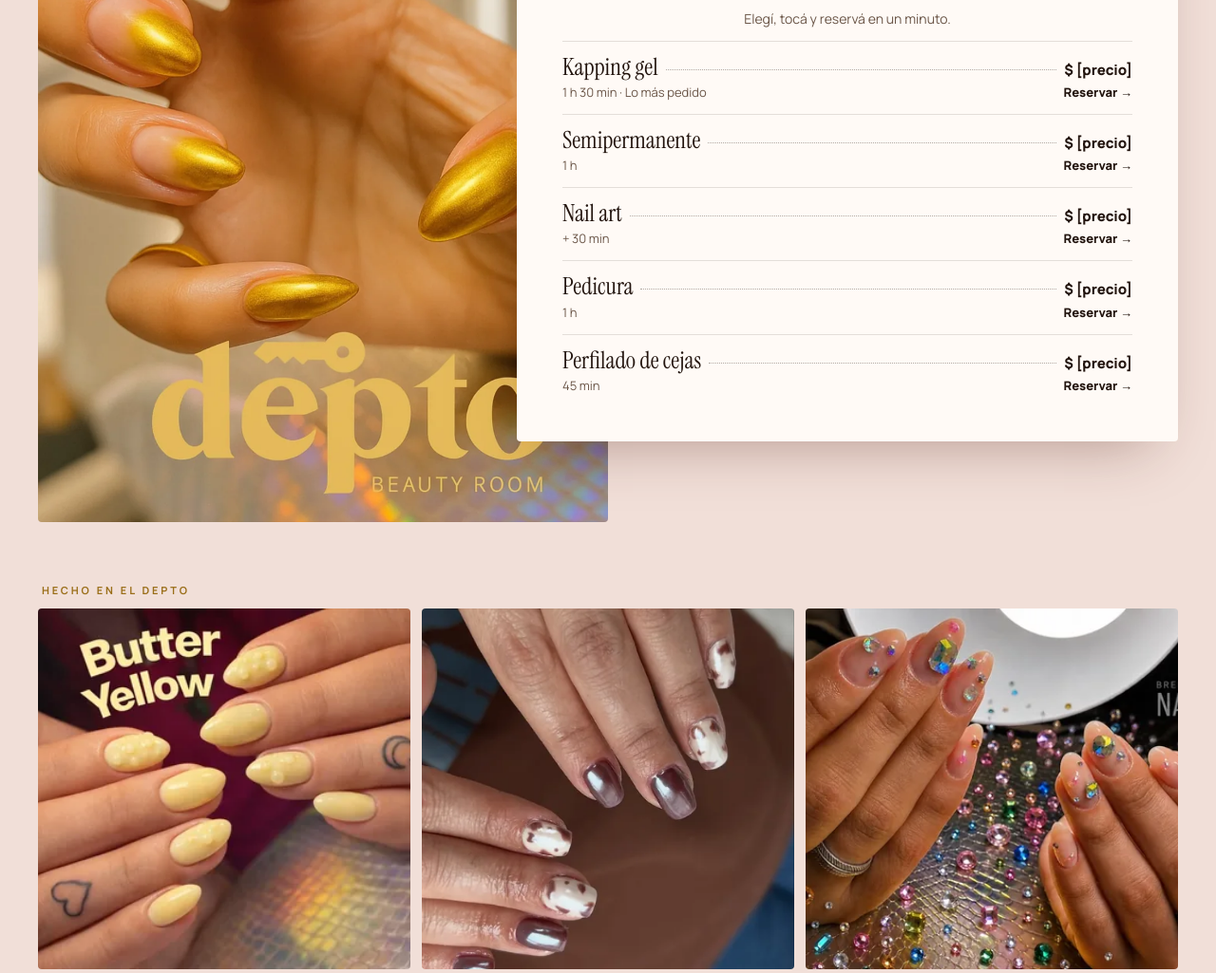
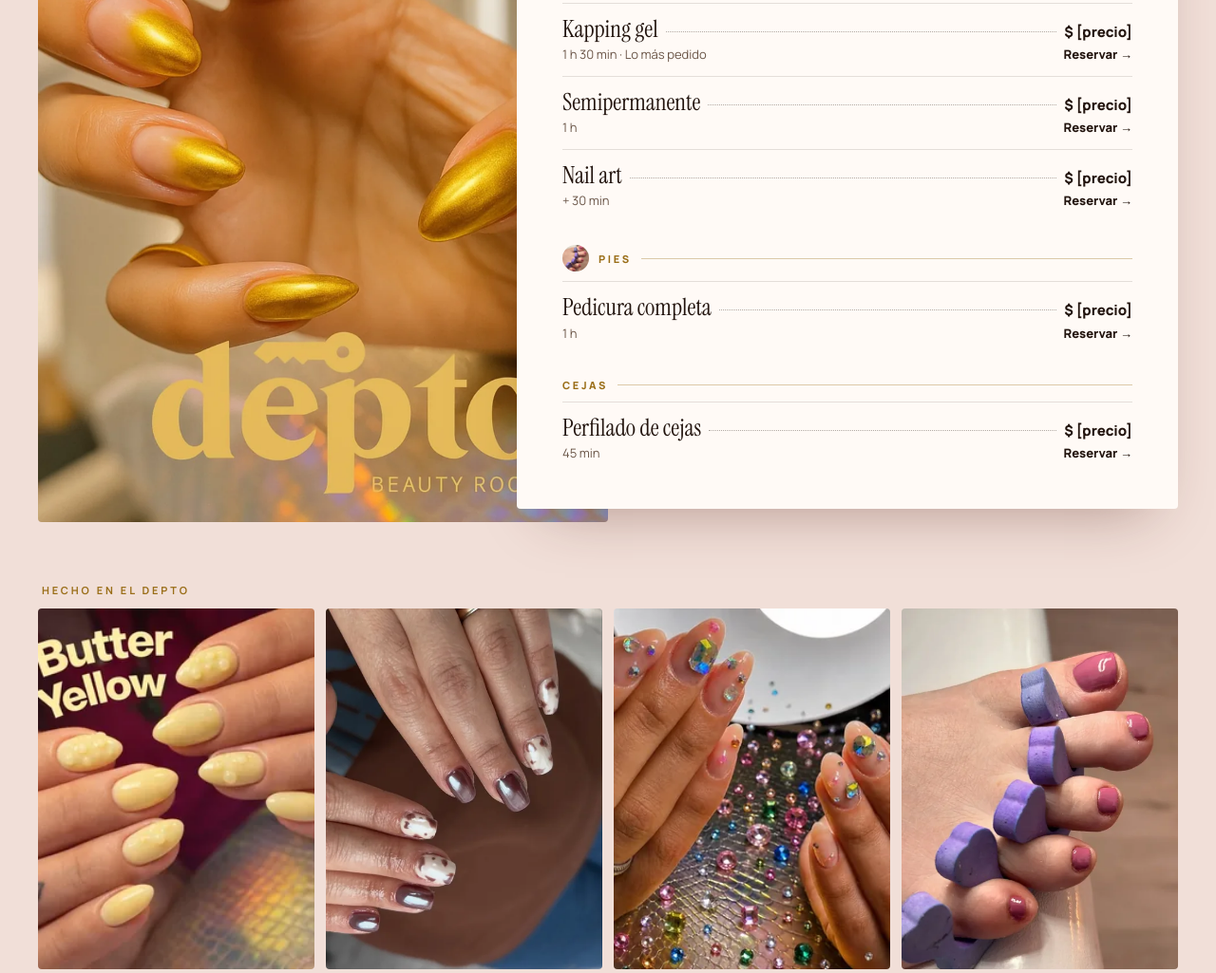
Before and after one commit to AIMESSY17/DeptoBR, a plain HTML site: page index.html in a window 1280 px wide. Shown: the part 5641-6666 px from the top of the page at 95% size. Drawn offline with Linux system fonts and the light colour scheme.

Commit message:
Carta agrupada: Manos, Pies y Cejas; Pedicura sin sección aparte
- La carta agrupa los servicios con subtítulos (campo "grupo" y lista
  "grupos" en servicios.json); PIES lleva la foto redonda de la pedicura.
- "Pedicura" pasa a "Pedicura completa".
- Hecho en el depto: 2 columnas, 4 fotos de 200 px (suma la pedicura).
- Boceto: se quita la sección Pedicura aparte y se aplica el mismo diseño.
- Spec actualizada.

Co-Authored-By: Claude Opus 5.5 <noreply@anthropic.com>

```diff
--- a/css/styles.css
+++ b/css/styles.css
@@ -297,11 +297,20 @@ h1, h2 { margin: 0; font-weight: 400; }
 .servicio__precio { font-size: 15px; font-weight: 800; white-space: nowrap; }
 .servicio__sub { display: flex; justify-content: space-between; width: 100%; font-size: 13px; color: var(--gris-1); }
 .servicio__reservar { font-weight: 800; color: var(--choco); }
+/* Subtítulos de grupo: MANOS · PIES · CEJAS, con línea fina a la derecha */
+.carta__grupo + .carta__grupo { margin-top: 18px; }
+.carta__subtitulo {
+  margin: 0; padding: 6px 0 10px; display: flex; align-items: center; gap: 10px;
+  font-family: var(--sans); font-size: 11px; font-weight: 800; letter-spacing: 0.24em;
+  text-transform: uppercase; color: var(--dorado-txt);
+}
+.carta__subtitulo::after { content: ''; flex: 1; height: 1px; background: rgba(154, 110, 24, 0.35); }
+.carta__subtitulo-img { width: 28px; height: 28px; border-radius: 50%; object-fit: cover; flex-shrink: 0; }
 
 .hecho { padding: 30px 16px 0; display: flex; flex-direction: column; gap: 12px; }
 .hecho .antetitulo { padding: 0 4px; }
-.hecho__fotos { display: grid; grid-template-columns: repeat(3, minmax(0, 1fr)); gap: 6px; }
-.hecho__fotos img { width: 100%; height: 150px; object-fit: cover; border-radius: 4px; }
+.hecho__fotos { display: grid; grid-template-columns: repeat(2, minmax(0, 1fr)); gap: 6px; }
+.hecho__fotos img { width: 100%; height: 200px; object-fit: cover; border-radius: 4px; }
 .hecho .btn { margin-top: 8px; }
 
 /* =========================================================
@@ -528,7 +537,7 @@ h1, h2 { margin: 0; font-weight: 400; }
 @media (min-width: 768px) {
   .hoja { left: 50%; right: auto; width: 560px; margin-left: -280px; }
   .cursos__lista { display: grid; grid-template-columns: repeat(2, minmax(0, 1fr)); padding: 8px 20px 0; }
-  .hecho__fotos img { height: 240px; }
+  .hecho__fotos img { height: 280px; }
   .espacio__fotos img { height: 320px; }
 }
 
@@ -596,7 +605,7 @@ h1, h2 { margin: 0; font-weight: 400; }
   .carta { grid-column: 2; grid-row: 1; margin: 0 0 0 -96px; padding: 44px 48px 36px; }
   .carta__titulo { font-size: 64px; }
   .hecho { grid-column: 1 / -1; padding: 64px 0 0; }
-  .hecho__fotos { gap: 12px; }
+  .hecho__fotos { grid-template-columns: repeat(4, minmax(0, 1fr)); gap: 12px; }
   .hecho__fotos img { height: 380px; }
   .hecho .btn { width: 420px; margin-inline: auto; }
 
--- a/data/servicios.json
+++ b/data/servicios.json
@@ -1,10 +1,15 @@
 {
-  "_ayuda": "Servicios de La carta. precio: número o null para '$ [precio]'. top: true agrega ' · Lo más pedido'. antesDespues: fotos para la ficha (solo Cejas).",
+  "_ayuda": "Servicios de La carta. grupo: id de 'grupos' bajo el que aparece (manos, pies o cejas). precio: número o null para '$ [precio]'. top: true agrega ' · Lo más pedido'. antesDespues: fotos para la ficha (solo Cejas). En 'grupos', img (opcional) es la foto redonda que va antes del subtítulo.",
+  "grupos": [
+    { "id": "manos", "nombre": "Manos" },
+    { "id": "pies", "nombre": "Pies", "img": "img/servicio-pedicura-480.webp", "alt": "Pedicura hecha en el depto" },
+    { "id": "cejas", "nombre": "Cejas" }
+  ],
   "servicios": [
-    { "id": "kapping", "nombre": "Kapping gel", "dur": "1 h 30 min", "precio": null, "top": true, "img": "img/unas-cromadas-doradas.webp", "incluye": ["Retiro del esmaltado anterior", "Kapping de gel sobre uña natural", "Color o cromado a elección"] },
-    { "id": "semi", "nombre": "Semipermanente", "dur": "1 h", "precio": null, "top": false, "img": "img/servicio-semipermanente.webp", "incluye": ["Limado y cutículas", "Esmaltado semipermanente", "Dura hasta 3 semanas"] },
-    { "id": "nailart", "nombre": "Nail art", "dur": "+ 30 min", "precio": null, "top": false, "img": "img/unas-cristales.webp", "incluye": ["Diseño a mano alzada", "Piedras, cromados o stickers", "Se suma a cualquier servicio"] },
-    { "id": "pedi", "nombre": "Pedicura", "dur": "1 h", "precio": null, "top": false, "img": "img/servicio-pedicura.webp", "incluye": ["Limpieza y limado", "Esmaltado semipermanente", "Hidratación"] },
-    { "id": "cejas", "nombre": "Perfilado de cejas", "dur": "45 min", "precio": null, "top": false, "img": "img/cejas-despues.webp", "incluye": ["Diseño según tu rostro", "Perfilado y limpieza", "Opcional: laminado"], "antesDespues": { "antes": "img/cejas-antes.webp", "despues": "img/cejas-despues.webp" } }
+    { "id": "kapping", "grupo": "manos", "nombre": "Kapping gel", "dur": "1 h 30 min", "precio": null, "top": true, "img": "img/unas-cromadas-doradas.webp", "incluye": ["Retiro del esmaltado anterior", "Kapping de gel sobre uña natural", "Color o cromado a elección"] },
+    { "id": "semi", "grupo": "manos", "nombre": "Semipermanente", "dur": "1 h", "precio": null, "top": false, "img": "img/servicio-semipermanente.webp", "incluye": ["Limado y cutículas", "Esmaltado semipermanente", "Dura hasta 3 semanas"] },
+    { "id": "nailart", "grupo": "manos", "nombre": "Nail art", "dur": "+ 30 min", "precio": null, "top": false, "img": "img/unas-cristales.webp", "incluye": ["Diseño a mano alzada", "Piedras, cromados o stickers", "Se suma a cualquier servicio"] },
+    { "id": "pedi", "grupo": "pies", "nombre": "Pedicura completa", "dur": "1 h", "precio": null, "top": false, "img": "img/servicio-pedicura.webp", "incluye": ["Limpieza y limado", "Esmaltado semipermanente", "Hidratación"] },
+    { "id": "cejas", "grupo": "cejas", "nombre": "Perfilado de cejas", "dur": "45 min", "precio": null, "top": false, "img": "img/cejas-despues.webp", "incluye": ["Diseño según tu rostro", "Perfilado y limpieza", "Opcional: laminado"], "antesDespues": { "antes": "img/cejas-antes.webp", "despues": "img/cejas-despues.webp" } }
   ]
 }
--- a/index.html
+++ b/index.html
@@ -144,9 +144,10 @@
       <div class="hecho">
         <span class="antetitulo">HECHO EN EL DEPTO</span>
         <div class="hecho__fotos">
-          <img src="img/unas-butter-yellow-480.webp" srcset="img/unas-butter-yellow-480.webp 480w, img/unas-butter-yellow.webp 1024w" sizes="(min-width: 1024px) 330px, 33vw" width="480" height="320" loading="lazy" alt="Uñas butter yellow">
-          <img src="img/unas-animal-print-480.webp" srcset="img/unas-animal-print-480.webp 480w, img/unas-animal-print.webp 905w" sizes="(min-width: 1024px) 330px, 33vw" width="480" height="636" loading="lazy" alt="Uñas animal print">
-          <img src="img/unas-cristales-480.webp" srcset="img/unas-cristales-480.webp 480w, img/unas-cristales.webp 1084w" sizes="(min-width: 1024px) 330px, 33vw" width="480" height="359" loading="lazy" alt="Uñas con cristales">
+          <img src="img/unas-butter-yellow-480.webp" srcset="img/unas-butter-yellow-480.webp 480w, img/unas-butter-yellow.webp 1024w" sizes="(min-width: 1024px) 290px, 50vw" width="480" height="320" loading="lazy" alt="Uñas butter yellow">
+          <img src="img/unas-animal-print-480.webp" srcset="img/unas-animal-print-480.webp 480w, img/unas-animal-print.webp 905w" sizes="(min-width: 1024px) 290px, 50vw" width="480" height="636" loading="lazy" alt="Uñas animal print">
+          <img src="img/unas-cristales-480.webp" srcset="img/unas-cristales-480.webp 480w, img/unas-cristales.webp 1084w" sizes="(min-width: 1024px) 290px, 50vw" width="480" height="359" loading="lazy" alt="Uñas con cristales">
+          <img src="img/servicio-pedicura-480.webp" srcset="img/servicio-pedicura-480.webp 480w, img/servicio-pedicura.webp 900w" sizes="(min-width: 1024px) 290px, 50vw" width="480" height="640" loading="lazy" alt="Pedicura hecha en el depto">
         </div>
         <a class="btn btn--principal" href="#" data-wa-turno>Reservar mi turno</a>
       </div>
--- a/js/app.js
+++ b/js/app.js
@@ -9,7 +9,7 @@
   var $ = function (sel, el) { return (el || document).querySelector(sel); };
   var reducido = window.matchMedia('(prefers-reduced-motion: reduce)').matches;
 
-  var datos = { productos: [], servicios: [], cursos: [], look: null, config: {} };
+  var datos = { productos: [], servicios: [], grupos: [], cursos: [], look: null, config: {} };
   var porId = {};
 
   /* ---------- Utilidades ---------- */
@@ -162,8 +162,7 @@
   }
 
   /* ---------- La carta ---------- */
-  function renderServicios() {
-    $('#servicios').innerHTML = datos.servicios.map(function (v) {
+  function servicioHTML(v) {
     return '<button class="servicio" type="button" data-servicio="' + esc(v.id) + '">' +
       '<span class="servicio__linea">' +
         '<span class="servicio__nombre">' + esc(v.nombre) + '</span>' +
@@ -175,7 +174,25 @@
         '<span class="servicio__reservar">Reservar →</span>' +
       '</span>' +
     '</button>';
+  }
+  /* Agrupa por "grupo" (Manos, Pies, Cejas) en el orden de "grupos";
+     los servicios sin grupo conocido van al final, sin subtítulo. */
+  function renderServicios() {
+    var usados = {};
+    var html = datos.grupos.map(function (g) {
+      var lista = datos.servicios.filter(function (v) { return v.grupo === g.id; });
+      if (!lista.length) return '';
+      usados[g.id] = true;
+      return '<div class="carta__grupo">' +
+        '<h3 class="carta__subtitulo">' +
+          (g.img ? '<img class="carta__subtitulo-img" src="' + esc(g.img) + '" alt="' + esc(g.alt || '') + '" width="28" height="28" loading="lazy">' : '') +
+          '<span>' + esc(g.nombre) + '</span>' +
+        '</h3>' +
+        lista.map(servicioHTML).join('') +
+      '</div>';
     }).join('');
+    html += datos.servicios.filter(function (v) { return !usados[v.grupo]; }).map(servicioHTML).join('');
+    $('#servicios').innerHTML = html;
   }
 
   /* ---------- Capacitaciones ---------- */
@@ -608,6 +625,7 @@
   ]).then(function (r) {
     datos.productos = r[0].productos || [];
     datos.servicios = r[1].servicios || [];
+    datos.grupos = r[1].grupos || [];
     datos.cursos = r[2].cursos || [];
     datos.look = r[3];
     datos.config = r[4];
```
Also changed, not shown: diseno/boceto-v4-interacciones.dc.html (+1 -1 lines), diseno/boceto-v4-pagina.dc.html (+39 -9 lines), 1 other file. Lines whose indentation alone changed are shown as unchanged.
